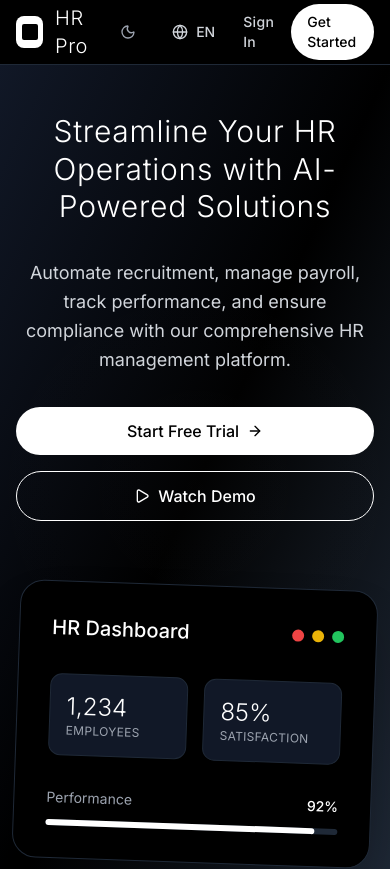
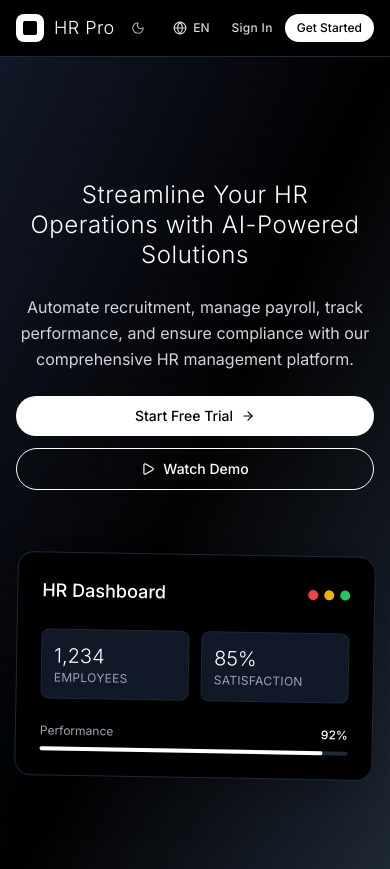
Before and after one commit to EchoSols/Hmrs_fro, a React (Vite) app: page / in a window 390 px wide. Shown: the top 869 px of the page. Built offline with nearby package versions, Linux system fonts and the light colour scheme.

Commit message:
Ultimate refinement: full-screen hero, ultra-reduced fonts, minimalist black/white design with perfect proportions

```diff
--- a/src/pages/LandingPage.tsx
+++ b/src/pages/LandingPage.tsx
@@ -26,45 +26,45 @@ const ModernHeader = () => {
   return (
     <header className="bg-black/90 backdrop-blur-md border-b border-gray-800 sticky top-0 z-50">
       <div className="max-w-7xl mx-auto px-4 sm:px-6 lg:px-8">
-        <div className="flex items-center justify-between h-16">
+        <div className="flex items-center justify-between h-14">
           {/* Logo */}
           <div className="flex items-center">
-            <div className="w-8 h-8 bg-white rounded-lg flex items-center justify-center mr-3">
-              <div className="w-4 h-4 bg-black rounded-sm"></div>
+            <div className="w-7 h-7 bg-white rounded-lg flex items-center justify-center mr-2.5">
+              <div className="w-3.5 h-3.5 bg-black rounded-sm"></div>
             </div>
-            <span className="text-xl font-light text-white tracking-wide">HR Pro</span>
+            <span className="text-lg font-light text-white tracking-wide">HR Pro</span>
           </div>
 
           {/* Navigation */}
-          <nav className="hidden md:flex items-center space-x-8">
-            <a href="#features" className="text-gray-300 hover:text-white transition-colors text-sm font-medium tracking-wide">
+          <nav className="hidden md:flex items-center space-x-6">
+            <a href="#features" className="text-gray-300 hover:text-white transition-colors text-xs font-medium tracking-wide">
               {t('landing.features')}
             </a>
-            <a href="#pricing" className="text-gray-300 hover:text-white transition-colors text-sm font-medium tracking-wide">
+            <a href="#pricing" className="text-gray-300 hover:text-white transition-colors text-xs font-medium tracking-wide">
               {t('landing.pricing')}
             </a>
-            <a href="#reviews" className="text-gray-300 hover:text-white transition-colors text-sm font-medium tracking-wide">
+            <a href="#reviews" className="text-gray-300 hover:text-white transition-colors text-xs font-medium tracking-wide">
               {t('landing.reviews')}
             </a>
-            <a href="#contact" className="text-gray-300 hover:text-white transition-colors text-sm font-medium tracking-wide">
+            <a href="#contact" className="text-gray-300 hover:text-white transition-colors text-xs font-medium tracking-wide">
               {t('landing.contact')}
             </a>
           </nav>
 
           {/* Actions */}
-          <div className="flex items-center space-x-4">
+          <div className="flex items-center space-x-3">
             {/* Theme Toggle */}
             <button
               onClick={toggleTheme}
-              className="p-2 rounded-full text-gray-400 hover:text-white hover:bg-white/10 transition-all duration-300"
+              className="p-1.5 rounded-full text-gray-400 hover:text-white hover:bg-white/10 transition-all duration-300"
             >
-              {theme === 'dark' ? <Sun className="w-4 h-4" /> : <Moon className="w-4 h-4" />}
+              {theme === 'dark' ? <Sun className="w-3.5 h-3.5" /> : <Moon className="w-3.5 h-3.5" />}
             </button>
 
             {/* Language Switcher */}
             <div className="relative">
-              <button className="flex items-center space-x-2 px-3 py-2 text-sm font-medium text-gray-300 hover:text-white hover:bg-white/10 rounded-full transition-all duration-300">
-                <Globe className="w-4 h-4" />
+              <button className="flex items-center space-x-1.5 px-2.5 py-1.5 text-xs font-medium text-gray-300 hover:text-white hover:bg-white/10 rounded-full transition-all duration-300">
+                <Globe className="w-3.5 h-3.5" />
                 <span>EN</span>
               </button>
             </div>
@@ -72,7 +72,7 @@ const ModernHeader = () => {
             {/* Sign In */}
             <a
               href="/login"
-              className="text-gray-300 hover:text-white transition-colors font-medium text-sm tracking-wide"
+              className="text-gray-300 hover:text-white transition-colors font-medium text-xs tracking-wide"
             >
               {t('landing.signIn')}
             </a>
@@ -80,7 +80,7 @@ const ModernHeader = () => {
             {/* Get Started */}
             <a
               href="/login"
-              className="bg-white text-black hover:bg-gray-100 px-4 py-2 rounded-full font-medium text-sm transition-all duration-300"
+              className="bg-white text-black hover:bg-gray-100 px-3 py-1.5 rounded-full font-medium text-xs transition-all duration-300"
             >
               {t('landing.getStarted')}
             </a>
@@ -96,32 +96,32 @@ const ModernHeroSection = () => {
   const { t } = useTranslation()
 
   return (
-    <section className="min-h-screen bg-gradient-to-br from-gray-900 via-black to-gray-800 flex items-center justify-center relative overflow-hidden">
+    <section className="h-screen bg-gradient-to-br from-gray-900 via-black to-gray-800 flex items-center justify-center relative overflow-hidden">
       {/* Background Pattern */}
       <div className="absolute inset-0 opacity-10">
         <div className="absolute inset-0 bg-[radial-gradient(circle_at_50%_50%,rgba(255,255,255,0.1),transparent_50%)]"></div>
       </div>
 
-      <div className="w-full max-w-7xl mx-auto px-4 sm:px-6 lg:px-8 py-12 lg:py-20 relative z-10">
-        <div className="grid grid-cols-1 lg:grid-cols-2 gap-16 items-center">
+      <div className="w-full h-full max-w-7xl mx-auto px-4 sm:px-6 lg:px-8 flex items-center relative z-10">
+        <div className="grid grid-cols-1 lg:grid-cols-2 gap-16 items-center w-full">
           {/* Content */}
-          <div className="space-y-8 text-center lg:text-left">
-            <h1 className="text-3xl md:text-4xl lg:text-5xl font-light text-white leading-tight tracking-wide">
+          <div className="space-y-6 text-center lg:text-left">
+            <h1 className="text-2xl md:text-3xl lg:text-4xl font-light text-white leading-tight tracking-wide">
               {t('landing.heroTitle')}
             </h1>
-            <p className="text-lg md:text-xl text-gray-300 leading-relaxed max-w-2xl mx-auto lg:mx-0">
+            <p className="text-base md:text-lg text-gray-300 leading-relaxed max-w-2xl mx-auto lg:mx-0">
               {t('landing.heroSubtitle')}
             </p>
-            <div className="flex flex-col sm:flex-row gap-4 justify-center lg:justify-start">
+            <div className="flex flex-col sm:flex-row gap-3 justify-center lg:justify-start">
               <a
                 href="/login"
-                className="bg-white text-black hover:bg-gray-100 px-8 py-3 rounded-full font-medium text-base transition-all duration-300 flex items-center justify-center group"
+                className="bg-white text-black hover:bg-gray-100 px-6 py-2.5 rounded-full font-medium text-sm transition-all duration-300 flex items-center justify-center group"
               >
                 {t('landing.startFreeTrial')}
-                <ArrowRight className="w-4 h-4 ml-2 group-hover:translate-x-1 transition-transform" />
+                <ArrowRight className="w-3.5 h-3.5 ml-2 group-hover:translate-x-1 transition-transform" />
               </a>
-              <button className="border border-white text-white hover:bg-white hover:text-black px-8 py-3 rounded-full font-medium text-base transition-all duration-300 flex items-center justify-center group">
-                <Play className="w-4 h-4 mr-2 group-hover:scale-110 transition-transform" />
+              <button className="border border-white text-white hover:bg-white hover:text-black px-6 py-2.5 rounded-full font-medium text-sm transition-all duration-300 flex items-center justify-center group">
+                <Play className="w-3.5 h-3.5 mr-2 group-hover:scale-110 transition-transform" />
                 {t('landing.watchDemo')}
               </button>
             </div>
@@ -129,36 +129,36 @@ const ModernHeroSection = () => {
 
           {/* Dashboard Preview */}
           <div className="relative flex justify-center lg:justify-end">
-            <div className="bg-black border border-gray-800 rounded-3xl shadow-2xl p-8 transform rotate-2 hover:rotate-0 transition-all duration-500 hover:scale-105 max-w-md w-full">
-              <div className="flex items-center justify-between mb-8">
-                <h3 className="text-xl font-medium text-white">HR Dashboard</h3>
-                <div className="flex space-x-2">
-                  <div className="w-3 h-3 bg-red-500 rounded-full"></div>
-                  <div className="w-3 h-3 bg-yellow-500 rounded-full"></div>
-                  <div className="w-3 h-3 bg-green-500 rounded-full"></div>
+            <div className="bg-black border border-gray-800 rounded-2xl shadow-2xl p-6 transform rotate-1 hover:rotate-0 transition-all duration-500 hover:scale-105 max-w-sm w-full">
+              <div className="flex items-center justify-between mb-6">
+                <h3 className="text-lg font-medium text-white">HR Dashboard</h3>
+                <div className="flex space-x-1.5">
+                  <div className="w-2.5 h-2.5 bg-red-500 rounded-full"></div>
+                  <div className="w-2.5 h-2.5 bg-yellow-500 rounded-full"></div>
+                  <div className="w-2.5 h-2.5 bg-green-500 rounded-full"></div>
                 </div>
               </div>
 
               {/* Stats Grid */}
-              <div className="grid grid-cols-2 gap-4 mb-8">
-                <div className="bg-gray-900 border border-gray-800 p-4 rounded-xl">
-                  <div className="text-2xl font-light text-white">1,234</div>
+              <div className="grid grid-cols-2 gap-3 mb-6">
+                <div className="bg-gray-900 border border-gray-800 p-3 rounded-lg">
+                  <div className="text-xl font-light text-white">1,234</div>
                   <div className="text-xs text-gray-400 uppercase tracking-wide">Employees</div>
                 </div>
-                <div className="bg-gray-900 border border-gray-800 p-4 rounded-xl">
-                  <div className="text-2xl font-light text-white">85%</div>
+                <div className="bg-gray-900 border border-gray-800 p-3 rounded-lg">
+                  <div className="text-xl font-light text-white">85%</div>
                   <div className="text-xs text-gray-400 uppercase tracking-wide">Satisfaction</div>
                 </div>
               </div>
 
               {/* Chart Placeholder */}
-              <div className="space-y-3">
+              <div className="space-y-2">
                 <div className="flex items-center justify-between">
-                  <span className="text-sm text-gray-400">Performance</span>
-                  <span className="text-sm font-medium text-white">92%</span>
+                  <span className="text-xs text-gray-400">Performance</span>
+                  <span className="text-xs font-medium text-white">92%</span>
                 </div>
-                <div className="w-full bg-gray-800 rounded-full h-1.5">
-                  <div className="bg-white h-1.5 rounded-full transition-all duration-1000" style={{ width: '92%' }}></div>
+                <div className="w-full bg-gray-800 rounded-full h-1">
+                  <div className="bg-white h-1 rounded-full transition-all duration-1000" style={{ width: '92%' }}></div>
                 </div>
               </div>
             </div>
@@ -344,133 +344,133 @@ const DemoAccessSection = () => {
   const { t } = useTranslation()
 
   return (
-    <section className="py-20 bg-black">
+    <section className="py-16 bg-black">
       <div className="max-w-6xl mx-auto px-4 sm:px-6 lg:px-8">
-        <div className="text-center mb-16">
-          <h2 className="text-3xl md:text-4xl font-light text-white mb-6 tracking-wide">
+        <div className="text-center mb-12">
+          <h2 className="text-2xl md:text-3xl font-light text-white mb-4 tracking-wide">
             Try HR Pro Today
           </h2>
-          <p className="text-lg text-gray-400 max-w-3xl mx-auto leading-relaxed">
+          <p className="text-sm text-gray-400 max-w-3xl mx-auto leading-relaxed">
             Experience the power of AI-driven HR management. Access our demo with different user roles to see how HR Pro transforms your workplace.
           </p>
         </div>
 
-        <div className="grid grid-cols-1 md:grid-cols-2 lg:grid-cols-3 gap-8">
+        <div className="grid grid-cols-1 md:grid-cols-2 lg:grid-cols-3 gap-6">
           {/* Admin Demo */}
-          <div className="bg-gray-900 border border-gray-800 rounded-2xl p-8 hover:border-gray-700 hover:bg-gray-800/50 transition-all duration-300 group">
-            <div className="w-12 h-12 bg-white/10 rounded-xl flex items-center justify-center mb-6 group-hover:bg-white/20 transition-colors">
-              <svg className="w-6 h-6 text-white" fill="none" stroke="currentColor" viewBox="0 0 24 24">
+          <div className="bg-gray-900 border border-gray-800 rounded-xl p-6 hover:border-gray-700 hover:bg-gray-800/50 transition-all duration-300 group">
+            <div className="w-10 h-10 bg-white/10 rounded-lg flex items-center justify-center mb-4 group-hover:bg-white/20 transition-colors">
+              <svg className="w-5 h-5 text-white" fill="none" stroke="currentColor" viewBox="0 0 24 24">
                 <path strokeLinecap="round" strokeLinejoin="round" strokeWidth={2} d="M9 12l2 2 4-4m5.618-4.016A11.955 11.955 0 0112 2.944a11.955 11.955 0 01-8.618 3.04A12.02 12.02 0 003 9c0 5.591 3.824 10.29 9 11.622 5.176-1.332 9-6.03 9-11.622 0-1.042-.133-2.052-.382-3.016z" />
               </svg>
             </div>
-            <h3 className="text-xl font-medium text-white mb-3">Administrator</h3>
-            <p className="text-gray-400 mb-6 text-sm leading-relaxed">
+            <h3 className="text-lg font-medium text-white mb-2">Administrator</h3>
+            <p className="text-gray-400 mb-4 text-xs leading-relaxed">
               Full system control, employee management, and comprehensive analytics.
             </p>
             <a
               href="/admin"
-              className="inline-flex items-center justify-center w-full bg-white text-black hover:bg-gray-100 px-4 py-3 rounded-xl font-medium text-sm transition-all duration-300 group-hover:scale-105"
+              className="inline-flex items-center justify-center w-full bg-white text-black hover:bg-gray-100 px-3 py-2 rounded-lg font-medium text-xs transition-all duration-300 group-hover:scale-105"
             >
               Access Admin Demo
-              <ArrowRight className="w-4 h-4 ml-2 group-hover:translate-x-1 transition-transform" />
+              <ArrowRight className="w-3.5 h-3.5 ml-2 group-hover:translate-x-1 transition-transform" />
             </a>
           </div>
 
           {/* Employee Demo */}
-          <div className="bg-gray-900 border border-gray-800 rounded-2xl p-8 hover:border-gray-700 hover:bg-gray-800/50 transition-all duration-300 group">
-            <div className="w-12 h-12 bg-white/10 rounded-xl flex items-center justify-center mb-6 group-hover:bg-white/20 transition-colors">
-              <Users className="w-6 h-6 text-white" />
+          <div className="bg-gray-900 border border-gray-800 rounded-xl p-6 hover:border-gray-700 hover:bg-gray-800/50 transition-all duration-300 group">
+            <div className="w-10 h-10 bg-white/10 rounded-lg flex items-center justify-center mb-4 group-hover:bg-white/20 transition-colors">
+              <Users className="w-5 h-5 text-white" />
             </div>
-            <h3 className="text-xl font-medium text-white mb-3">Employee</h3>
-            <p className="text-gray-400 mb-6 text-sm leading-relaxed">
+            <h3 className="text-lg font-medium text-white mb-2">Employee</h3>
+            <p className="text-gray-400 mb-4 text-xs leading-relaxed">
               Self-service portal, time tracking, leave management, and personal dashboard.
             </p>
             <a
               href="/employee"
-              className="inline-flex items-center justify-center w-full bg-white text-black hover:bg-gray-100 px-4 py-3 rounded-xl font-medium text-sm transition-all duration-300 group-hover:scale-105"
+              className="inline-flex items-center justify-center w-full bg-white text-black hover:bg-gray-100 px-3 py-2 rounded-lg font-medium text-xs transition-all duration-300 group-hover:scale-105"
             >
               Access Employee Demo
-              <ArrowRight className="w-4 h-4 ml-2 group-hover:translate-x-1 transition-transform" />
+              <ArrowRight className="w-3.5 h-3.5 ml-2 group-hover:translate-x-1 transition-transform" />
             </a>
           </div>
 
           {/* HR Demo */}
-          <div className="bg-gray-900 border border-gray-800 rounded-2xl p-8 hover:border-gray-700 hover:bg-gray-800/50 transition-all duration-300 group">
-            <div className="w-12 h-12 bg-white/10 rounded-xl flex items-center justify-center mb-6 group-hover:bg-white/20 transition-colors">
-              <svg className="w-6 h-6 text-white" fill="none" stroke="currentColor" viewBox="0 0 24 24">
+          <div className="bg-gray-900 border border-gray-800 rounded-xl p-6 hover:border-gray-700 hover:bg-gray-800/50 transition-all duration-300 group">
+            <div className="w-10 h-10 bg-white/10 rounded-lg flex items-center justify-center mb-4 group-hover:bg-white/20 transition-colors">
+              <svg className="w-5 h-5 text-white" fill="none" stroke="currentColor" viewBox="0 0 24 24">
                 <path strokeLinecap="round" strokeLinejoin="round" strokeWidth={2} d="M17 20h5v-2a3 3 0 00-5.356-1.857M17 20H7m10 0v-2c0-.656-.126-1.283-.356-1.857M7 20H2v-2a3 3 0 015.356-1.857M7 20v-2c0-.656.126-1.283.356-1.857m0 0a5.002 5.002 0 019.288 0M15 7a3 3 0 11-6 0 3 3 0 016 0zm6 3a2 2 0 11-4 0 2 2 0 014 0zM7 10a2 2 0 11-4 0 2 2 0 014 0z" />
               </svg>
             </div>
-            <h3 className="text-xl font-medium text-white mb-3">HR Manager</h3>
-            <p className="text-gray-400 mb-6 text-sm leading-relaxed">
+            <h3 className="text-lg font-medium text-white mb-2">HR Manager</h3>
+            <p className="text-gray-400 mb-4 text-xs leading-relaxed">
               Recruitment, performance management, compliance, and workforce analytics.
             </p>
             <a
               href="/hr"
-              className="inline-flex items-center justify-center w-full bg-white text-black hover:bg-gray-100 px-4 py-3 rounded-xl font-medium text-sm transition-all duration-300 group-hover:scale-105"
+              className="inline-flex items-center justify-center w-full bg-white text-black hover:bg-gray-100 px-3 py-2 rounded-lg font-medium text-xs transition-all duration-300 group-hover:scale-105"
             >
               Access HR Demo
-              <ArrowRight className="w-4 h-4 ml-2 group-hover:translate-x-1 transition-transform" />
+              <ArrowRight className="w-3.5 h-3.5 ml-2 group-hover:translate-x-1 transition-transform" />
             </a>
           </div>
 
           {/* Manager Demo */}
-          <div className="bg-gray-900 border border-gray-800 rounded-2xl p-8 hover:border-gray-700 hover:bg-gray-800/50 transition-all duration-300 group">
-            <div className="w-12 h-12 bg-white/10 rounded-xl flex items-center justify-center mb-6 group-hover:bg-white/20 transition-colors">
-              <svg className="w-6 h-6 text-white" fill="none" stroke="currentColor" viewBox="0 0 24 24">
+          <div className="bg-gray-900 border border-gray-800 rounded-xl p-6 hover:border-gray-700 hover:bg-gray-800/50 transition-all duration-300 group">
+            <div className="w-10 h-10 bg-white/10 rounded-lg flex items-center justify-center mb-4 group-hover:bg-white/20 transition-colors">
+              <svg className="w-5 h-5 text-white" fill="none" stroke="currentColor" viewBox="0 0 24 24">
                 <path strokeLinecap="round" strokeLinejoin="round" strokeWidth={2} d="M9 19v-6a2 2 0 00-2-2H5a2 2 0 00-2 2v6a2 2 0 002 2h2a2 2 0 002-2zm0 0V9a2 2 0 012-2h2a2 2 0 012 2v10m-6 0a2 2 0 002 2h2a2 2 0 002-2m0 0V5a2 2 0 012-2h2a2 2 0 012 2v14a2 2 0 01-2 2h-2a2 2 0 01-2-2z" />
               </svg>
             </div>
-            <h3 className="text-xl font-medium text-white mb-3">Manager</h3>
-            <p className="text-gray-400 mb-6 text-sm leading-relaxed">
+            <h3 className="text-lg font-medium text-white mb-2">Manager</h3>
+            <p className="text-gray-400 mb-4 text-xs leading-relaxed">
               Team management, performance reviews, project tracking, and resource allocation.
             </p>
             <a
               href="/manager"
-              className="inline-flex items-center justify-center w-full bg-white text-black hover:bg-gray-100 px-4 py-3 rounded-xl font-medium text-sm transition-all duration-300 group-hover:scale-105"
+              className="inline-flex items-center justify-center w-full bg-white text-black hover:bg-gray-100 px-3 py-2 rounded-lg font-medium text-xs transition-all duration-300 group-hover:scale-105"
             >
               Access Manager Demo
-              <ArrowRight className="w-4 h-4 ml-2 group-hover:translate-x-1 transition-transform" />
+              <ArrowRight className="w-3.5 h-3.5 ml-2 group-hover:translate-x-1 transition-transform" />
             </a>
           </div>
 
           {/* Trainer Demo */}
-          <div className="bg-gray-900 border border-gray-800 rounded-2xl p-8 hover:border-gray-700 hover:bg-gray-800/50 transition-all duration-300 group">
-            <div className="w-12 h-12 bg-white/10 rounded-xl flex items-center justify-center mb-6 group-hover:bg-white/20 transition-colors">
-              <svg className="w-6 h-6 text-white" fill="none" stroke="currentColor" viewBox="0 0 24 24">
+          <div className="bg-gray-900 border border-gray-800 rounded-xl p-6 hover:border-gray-700 hover:bg-gray-800/50 transition-all duration-300 group">
+            <div className="w-10 h-10 bg-white/10 rounded-lg flex items-center justify-center mb-4 group-hover:bg-white/20 transition-colors">
+              <svg className="w-5 h-5 text-white" fill="none" stroke="currentColor" viewBox="0 0 24 24">
                 <path strokeLinecap="round" strokeLinejoin="round" strokeWidth={2} d="M12 6.253v13m0-13C10.832 5.477 9.246 5 7.5 5S4.168 5.477 3 6.253v13C4.168 18.477 5.754 18 7.5 18s3.332.477 4.5 1.253m0-13C13.168 5.477 14.754 5 16.5 5c1.746 0 3.332.477 4.5 1.253v13C19.832 18.477 18.246 18 16.5 18c-1.746 0-3.332.477-4.5 1.253" />
               </svg>
             </div>
-            <h3 className="text-xl font-medium text-white mb-3">Trainer</h3>
-            <p className="text-gray-400 mb-6 text-sm leading-relaxed">
+            <h3 className="text-lg font-medium text-white mb-2">Trainer</h3>
+            <p className="text-gray-400 mb-4 text-xs leading-relaxed">
               Course management, learning paths, assessments, and training analytics.
             </p>
             <a
               href="/trainer"
-              className="inline-flex items-center justify-center w-full bg-white text-black hover:bg-gray-100 px-4 py-3 rounded-xl font-medium text-sm transition-all duration-300 group-hover:scale-105"
+              className="inline-flex items-center justify-center w-full bg-white text-black hover:bg-gray-100 px-3 py-2 rounded-lg font-medium text-xs transition-all duration-300 group-hover:scale-105"
             >
               Access Trainer Demo
-              <ArrowRight className="w-4 h-4 ml-2 group-hover:translate-x-1 transition-transform" />
+              <ArrowRight className="w-3.5 h-3.5 ml-2 group-hover:translate-x-1 transition-transform" />
             </a>
           </div>
 
           {/* Auditor Demo */}
-          <div className="bg-gray-900 border border-gray-800 rounded-2xl p-8 hover:border-gray-700 hover:bg-gray-800/50 transition-all duration-300 group">
-            <div className="w-12 h-12 bg-white/10 rounded-xl flex items-center justify-center mb-6 group-hover:bg-white/20 transition-colors">
-              <svg className="w-6 h-6 text-white" fill="none" stroke="currentColor" viewBox="0 0 24 24">
+          <div className="bg-gray-900 border border-gray-800 rounded-xl p-6 hover:border-gray-700 hover:bg-gray-800/50 transition-all duration-300 group">
+            <div className="w-10 h-10 bg-white/10 rounded-lg flex items-center justify-center mb-4 group-hover:bg-white/20 transition-colors">
+              <svg className="w-5 h-5 text-white" fill="none" stroke="currentColor" viewBox="0 0 24 24">
                 <path strokeLinecap="round" strokeLinejoin="round" strokeWidth={2} d="M9 12h6m-6 4h6m2 5H7a2 2 0 01-2-2V5a2 2 0 012-2h5.586a1 1 0 01.707.293l5.414 5.414a1 1 0 01.293.707V19a2 2 0 01-2 2z" />
               </svg>
             </div>
-            <h3 className="text-xl font-medium text-white mb-3">Auditor</h3>
-            <p className="text-gray-400 mb-6 text-sm leading-relaxed">
+            <h3 className="text-lg font-medium text-white mb-2">Auditor</h3>
+            <p className="text-gray-400 mb-4 text-xs leading-relaxed">
               Compliance monitoring, audit trails, risk assessment, and regulatory reporting.
             </p>
             <a
               href="/auditor"
-              className="inline-flex items-center justify-center w-full bg-white text-black hover:bg-gray-100 px-4 py-3 rounded-xl font-medium text-sm transition-all duration-300 group-hover:scale-105"
+              className="inline-flex items-center justify-center w-full bg-white text-black hover:bg-gray-100 px-3 py-2 rounded-lg font-medium text-xs transition-all duration-300 group-hover:scale-105"
             >
               Access Auditor Demo
-              <ArrowRight className="w-4 h-4 ml-2 group-hover:translate-x-1 transition-transform" />
+              <ArrowRight className="w-3.5 h-3.5 ml-2 group-hover:translate-x-1 transition-transform" />
             </a>
           </div>
         </div>
```
Also changed, not shown: 4 other files (tests, documents, lock files or other folders).
